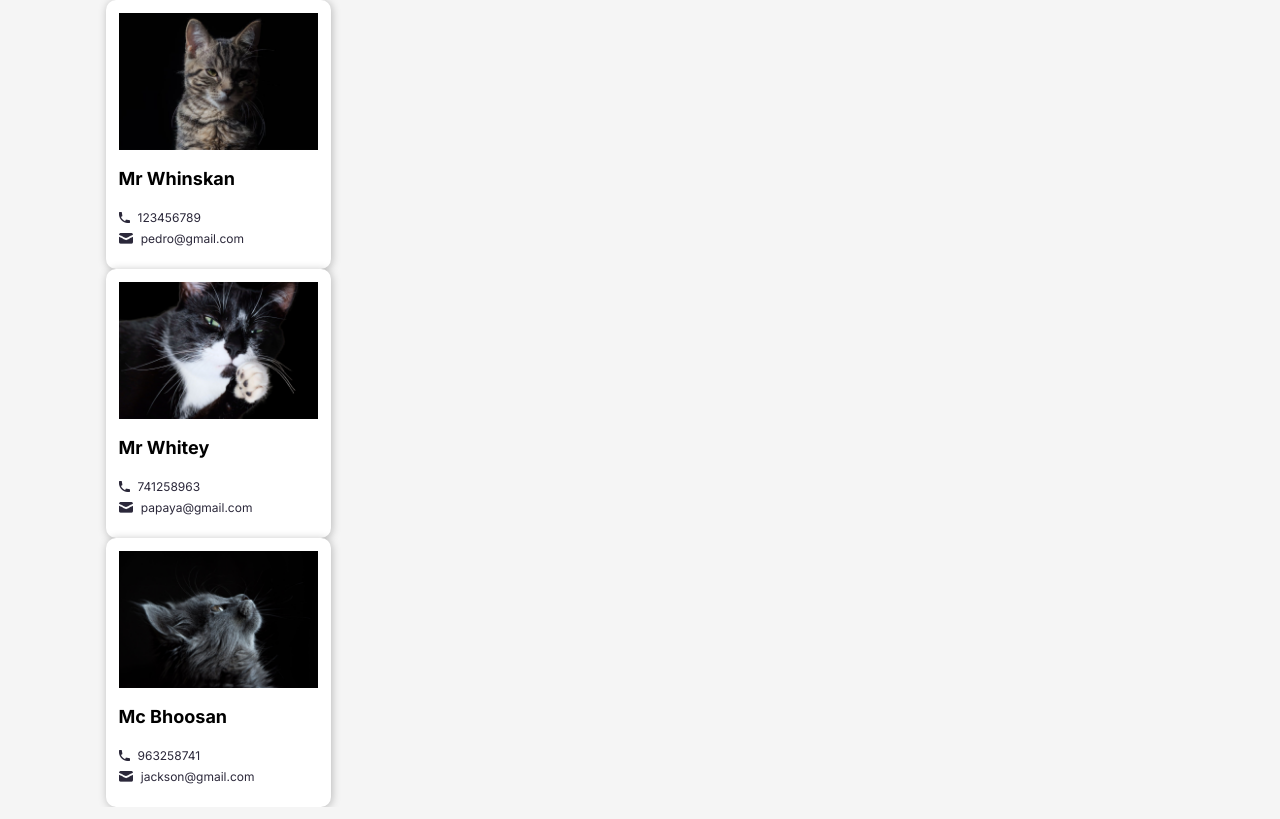
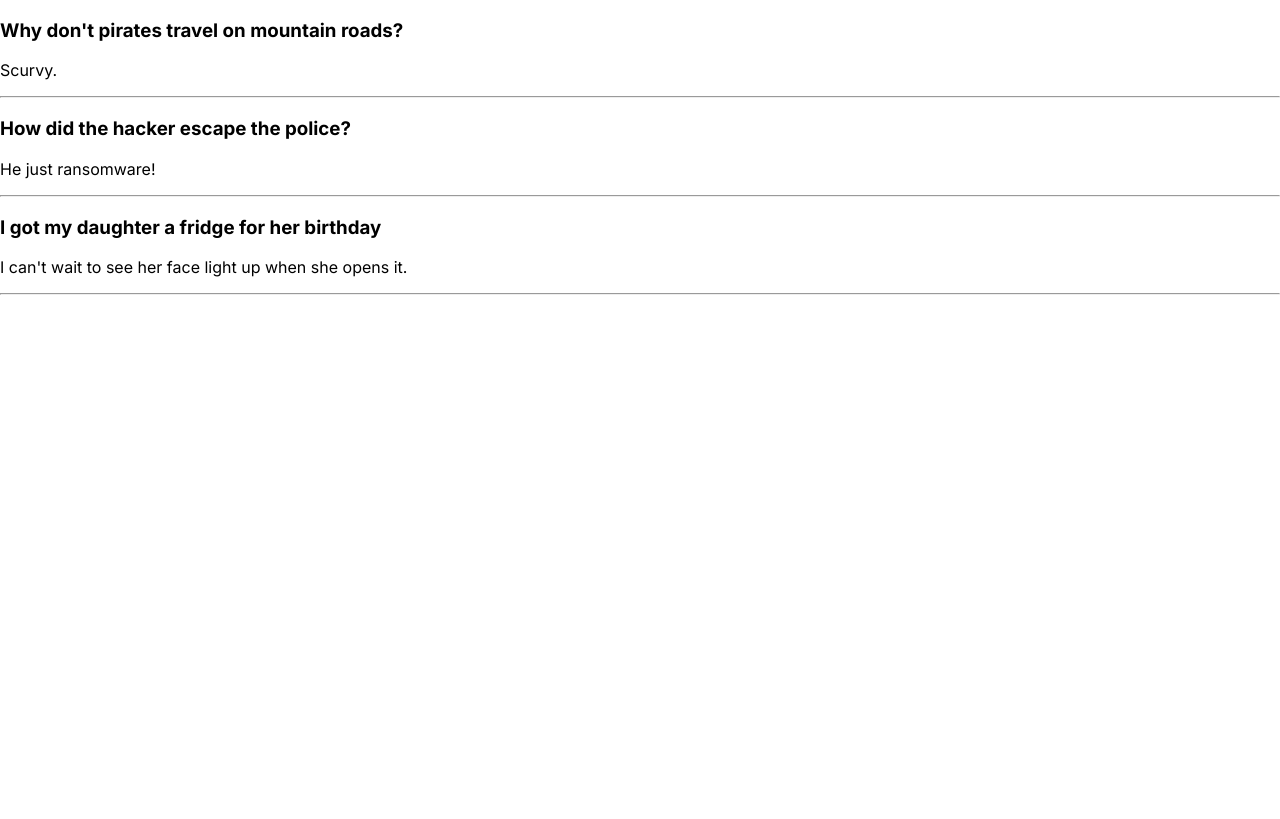
Before and after one commit to Arafat-alim/react-from-scratch, a React (Create React App) app in the folder react-official-fundamentals/: page / in a window 1280 px wide. Built offline with nearby package versions, Linux system fonts and the light colour scheme.

Commit message:
Practiscing Props

```diff
--- a/react-official-fundamentals/src/App.js
+++ b/react-official-fundamentals/src/App.js
@@ -6,27 +6,29 @@ import Contact from "./components/Contact";
 import whiskar from "./CatImages/mr-whiskerson.png";
 import fluffyKitten from "./CatImages/fluffykins.png";
 import pumpkin from "./CatImages/pumpkin.png";
+import Jokes from "./components/Jokes";
 
 function App() {
   return (
     <div className="container">
-      <Contact
+      {/* <Contact
         name="Mr Whinskan"
         img={whiskar}
         phone="123456789"
         mail="pedro@gmail.com"
       />
-      <Contact
-        name="Mr Whitey"
-        img={pumpkin}
-        phone="741258963"
-        mail="papaya@gmail.com"
+    */}
+      <Jokes
+        setup=" Why don't pirates travel on mountain roads?"
+        punchLine="Scurvy."
       />
-      <Contact
-        name="Mc Bhoosan"
-        img={fluffyKitten}
-        phone="963258741"
-        mail="jackson@gmail.com"
+      <Jokes
+        setup="How did the hacker escape the police?"
+        punchLine=" He just ransomware!"
+      />
+      <Jokes
+        setup="I got my daughter a fridge for her birthday"
+        punchLine="I can't wait to see her face light up when she opens it."
       />
     </div>
   );
--- a/react-official-fundamentals/src/components/Contact.jsx
+++ b/react-official-fundamentals/src/components/Contact.jsx
@@ -3,20 +3,21 @@ import React from "react";
 import phoneIcon from "../CatImages/phone-icon.png";
 import mailIcon from "../CatImages/mail-icon.png";
 
-export default function Contact(props) {
-  console.log(props);
+// export default function Contact(props) {
+// ! destructuring the props
+export default function Contact({ img, name, phone, mail }) {
   return (
     <div className="contacts">
       <div className="contact-card">
-        <img src={props.img} alt="whiskar" />
-        <h3>{props.name}</h3>
+        <img src={img} alt="whiskar" />
+        <h3>{name}</h3>
         <div className="info-group">
           <img src={phoneIcon} alt="phone" />
-          <p>{props.phone}</p>
+          <p>{phone}</p>
         </div>
         <div className="info-group">
           <img src={mailIcon} alt="mail" />
-          <p>{props.mail}</p>
+          <p>{mail}</p>
         </div>
       </div>
     </div>
--- /dev/null
+++ b/react-official-fundamentals/src/components/Jokes.jsx
@@ -0,0 +1,11 @@
+import React from "react";
+
+export default function Jokes(props) {
+  return (
+    <div>
+      <h3>{props.setup}</h3>
+      <p>{props.punchLine}</p>
+      <hr />
+    </div>
+  );
+}
--- a/react-official-fundamentals/src/index.css
+++ b/react-official-fundamentals/src/index.css
@@ -6,19 +6,19 @@
 
 body {
   /* for solo project 1  */
-  /* margin: 0;
+  margin: 0;
   font-family: "Inter", sans-serif;
-  height: 100vh; */
+  height: 100vh;
   /* background-color: #282d35; */
-  /* color: #fff; */
+  /* color: #fff;
 
   /* for project 2  */
-  margin: 0;
+  /* margin: 0;
   min-height: 100vh;
   display: flex;
   align-items: center;
   font-family: "Inter", sans-serif;
-  background-color: whitesmoke;
+  background-color: whitesmoke; */
 }
 
 nav {
```
Also changed, not shown: 1 other file (tests, documents, lock files or other folders).
